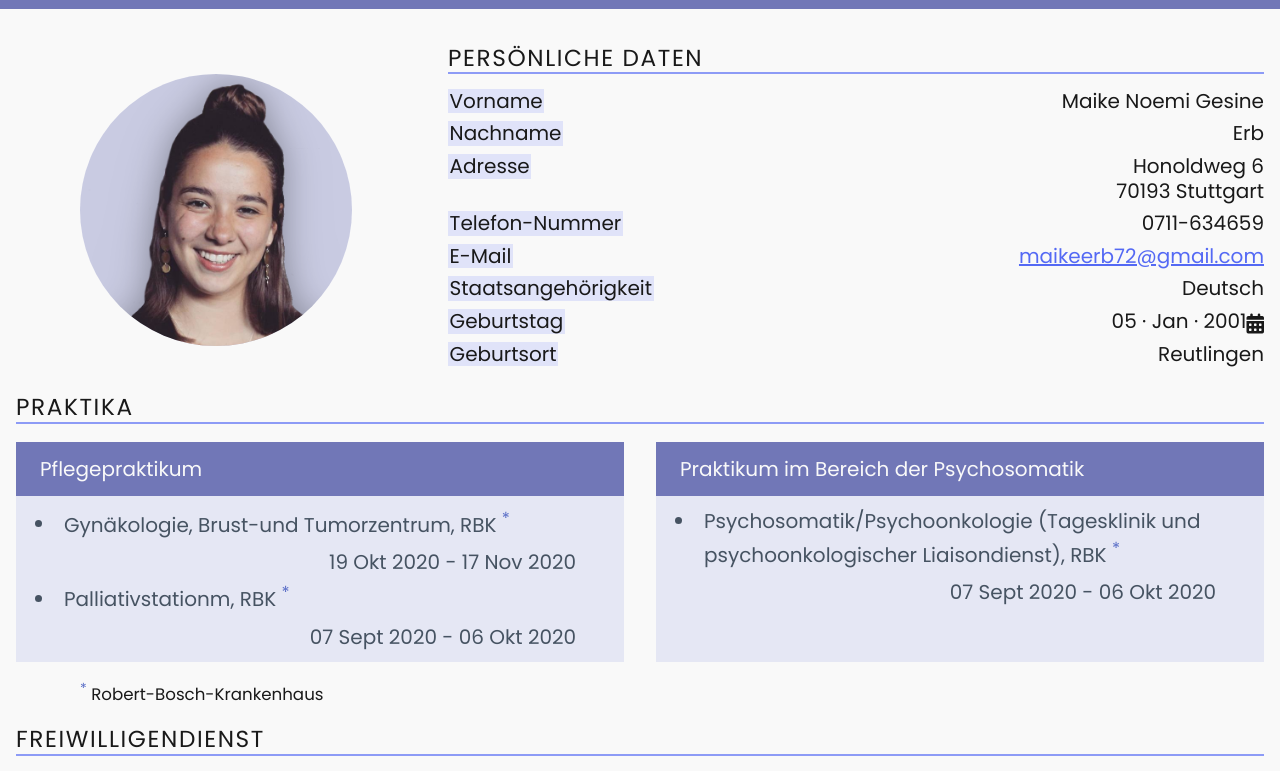
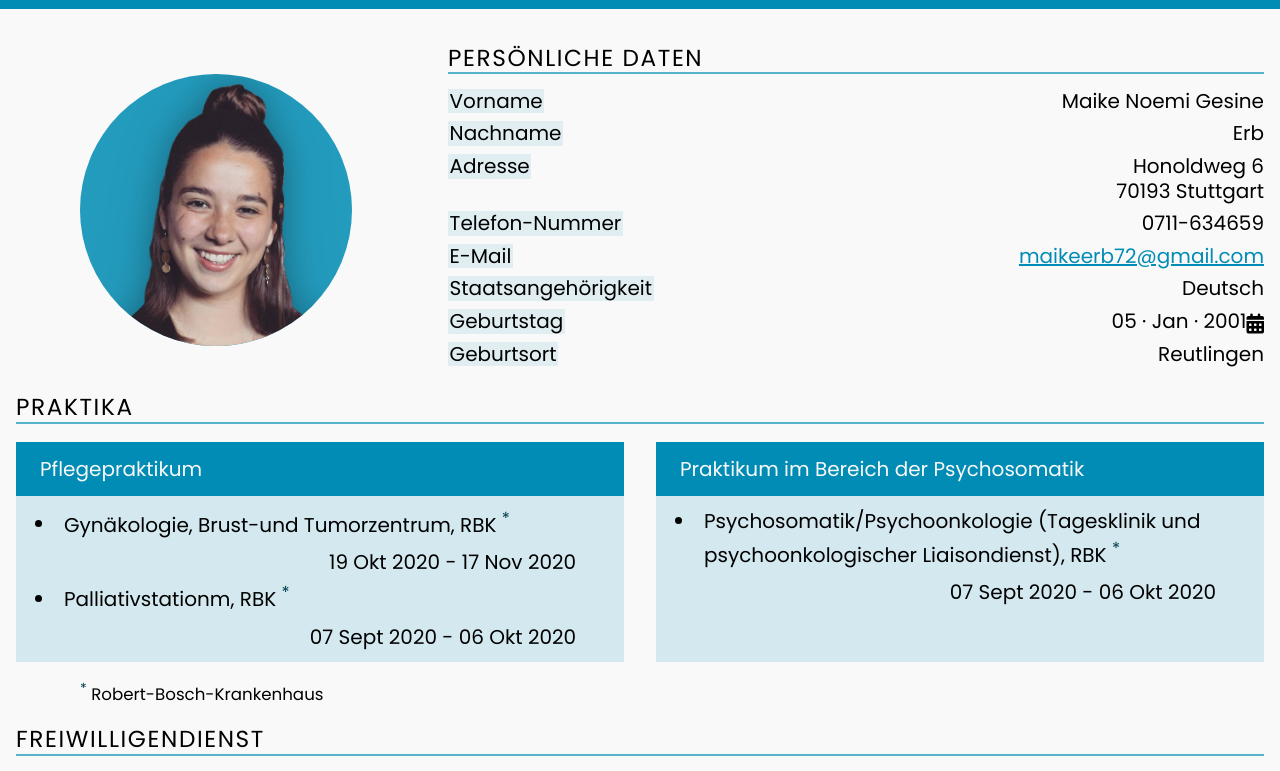
Before and after one commit to evanchristians/resume, a website: page index.html in a window 1280 px wide. Shown: the part 103-874 px from the top of the page. Drawn offline with Linux system fonts and the light colour scheme.

Commit message:
Color update

```diff
--- a/app/assets/styles/_layout.scss
+++ b/app/assets/styles/_layout.scss
@@ -44,7 +44,7 @@ main {
     img {
       max-width: 100%;
       border-radius: 50%;
-      background: transparentize($info, 0.65);
+      background: transparentize($info, .14);
     }
   }
 }
@@ -55,7 +55,7 @@ section {
   color: $black;
 
   span {
-    background: transparentize($secondary, 0.85);
+    background: transparentize($secondary, 0.9);
     padding: 0 0.1rem;
 
     b {
@@ -172,7 +172,7 @@ section {
       }
 
       div {
-        background: transparentize($primary, 0.75);
+        background: transparentize($primary, 0.85);
 
         ul {
           padding: 0.5rem 1.5rem;
@@ -267,7 +267,7 @@ ul {
   padding: 0 1rem;
 
   li {
-    background: transparentize($primary, 0.75);
+    background: transparentize($primary, 0.85);
     color: $grey;
     padding: 0.1rem 0.5rem;
   }
--- a/app/assets/styles/_vars.scss
+++ b/app/assets/styles/_vars.scss
@@ -1,14 +1,14 @@
 // colors
 
-$grey: #465362;
+$grey: #000;
 $blue-light: #e1f4f3;
-$black: #191919;
+$black: #000;
 $white: #f9f9f9;
 $white_1: #f1f0f0;
-$info: #7177B7;
-$primary: #A6B1E1;
-$secondary: #5469F4;
-$darken: #324dc4;
+$info: saturate(#1282a2, 20%);
+$primary: $info;
+$secondary: $info;
+$darken: $info;
 // easings
 
 $ease: cubic-bezier(0.4, 0.0, 0.2, 1);
```
Also changed, not shown: app/dist/css/main.css.
